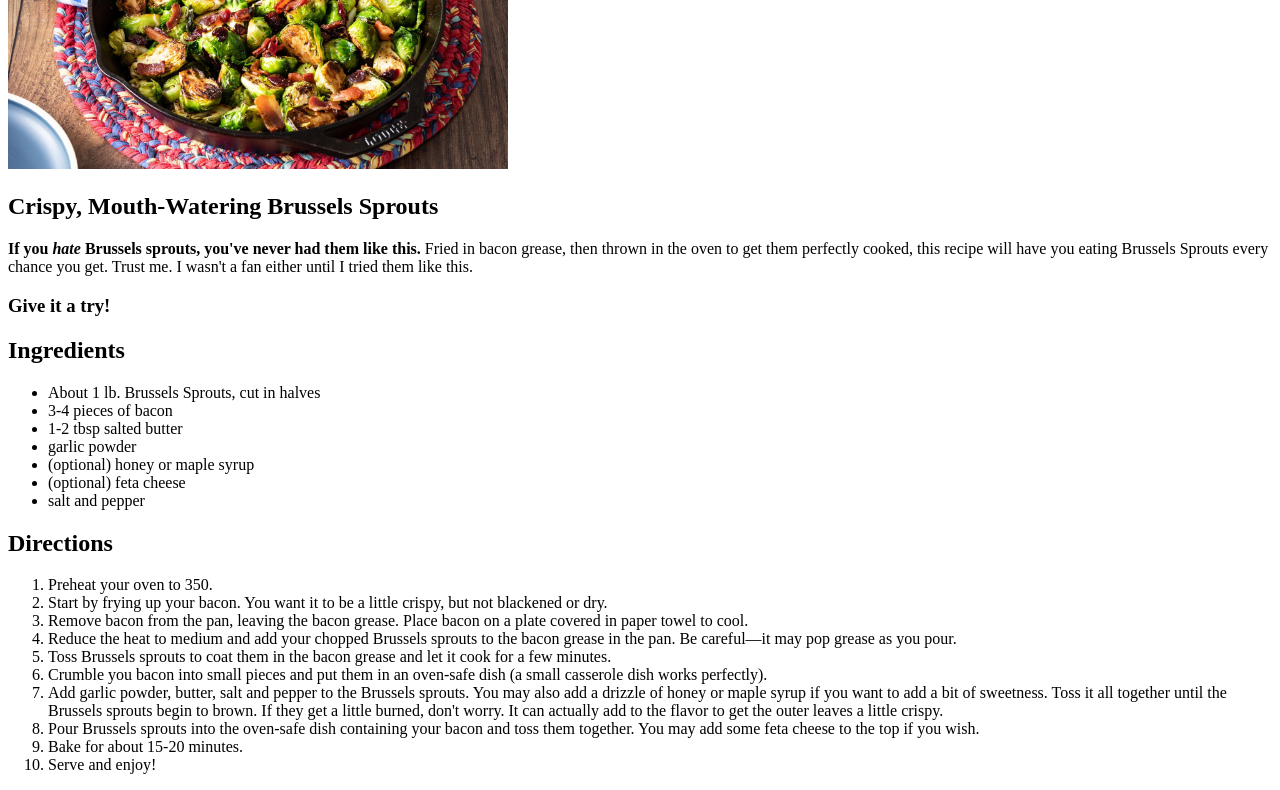
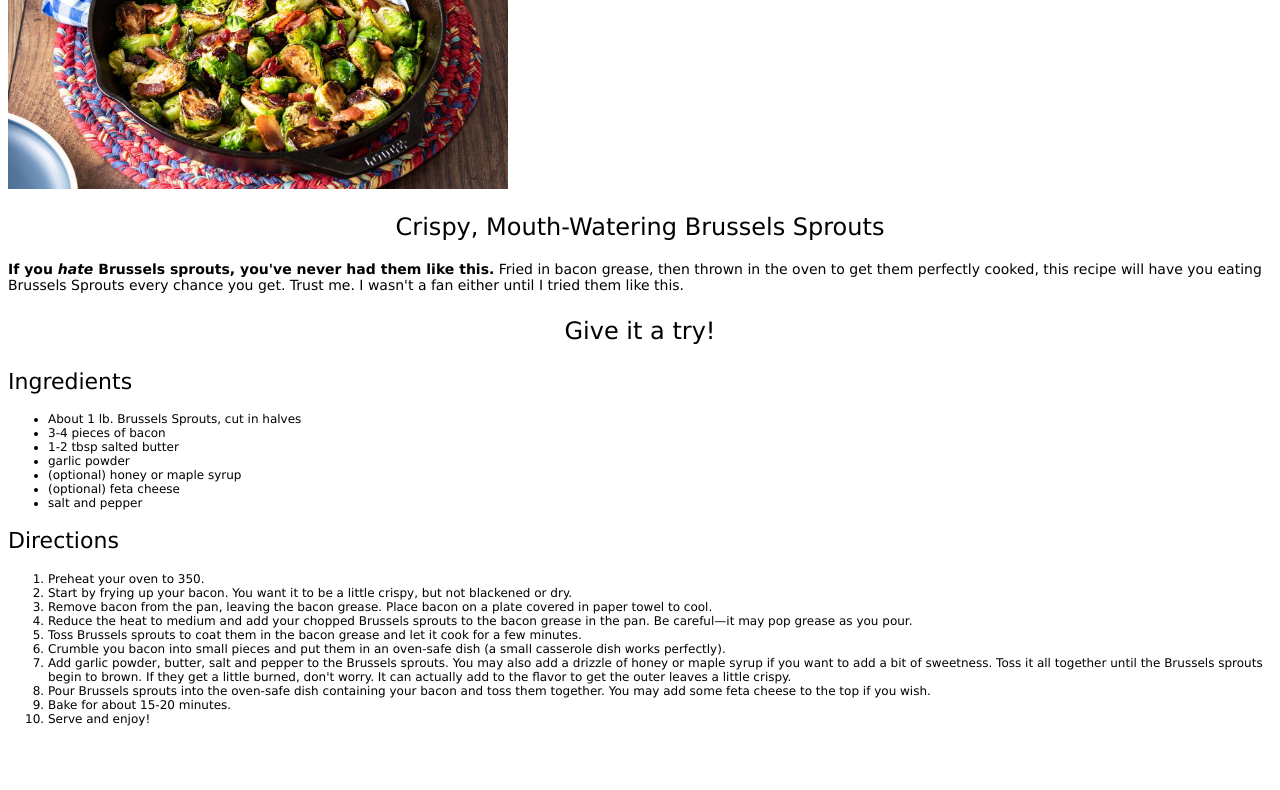
Before and after one commit to Kitteh3/odin-recipes, a plain HTML site: page recipes/brussels-sprouts.html in a window 1280 px wide. Shown: the part 244-1034 px from the top of the page. After the commit the page ends 982 px from the top, so only its background shows below. Drawn offline with Linux system fonts and the light colour scheme.

Commit message:
add css stylesheet

```diff
--- a/recipes/brussels-sprouts.html
+++ b/recipes/brussels-sprouts.html
@@ -3,15 +3,16 @@
     <head>
         <meta charset="utf-8">
         <title>Odin Recipes</title>
+        <link rel="stylesheet" href="../style.css">
     </head>
     <body>
-        <h1>Brussels Sprouts with Bacon</h1>
+        <h1 id="title">Brussels Sprouts with Bacon</h1>
         <img src="../images/brussels-sprouts.jpg" width="500" alt="Crispy baked Brussels sprouts in an iron skillet covered in small crumbles of bacon">
-        <h2>Crispy, Mouth-Watering Brussels Sprouts</h2>
+        <h2 class="large-text">Crispy, Mouth-Watering Brussels Sprouts</h2>
         <p><strong>If you <em>hate</em> Brussels sprouts, you've never had them like this.</strong> Fried in bacon grease, then thrown in the oven to get them perfectly cooked, this recipe will have you eating Brussels Sprouts every chance you get. Trust me. I wasn't a fan either until I tried them like this.</p>
-        <p><h3>Give it a try!</h3></p>
-        <h2>Ingredients</h2>
-        <ul>
+        <p><h3 class="large-text">Give it a try!</h3></p>
+        <h2 class="med-text">Ingredients</h2>
+        <ul class="list">
             <li>About 1 lb. Brussels Sprouts, cut in halves</li>
             <li>3-4 pieces of bacon</li>
             <li>1-2 tbsp salted butter</li>
@@ -20,8 +21,8 @@
             <li>(optional) feta cheese</li>
             <li>salt and pepper</li>
         </ul>
-        <h2>Directions</h2>
-        <ol>
+        <h2 class="med-text">Directions</h2>
+        <ol class="list">
             <li>Preheat your oven to 350.</li>
             <li>Start by frying up your bacon. You want it to be a little crispy, but not blackened or dry.</li>
             <li>Remove bacon from the pan, leaving the bacon grease. Place bacon on a plate covered in paper towel to cool.</li>
```
